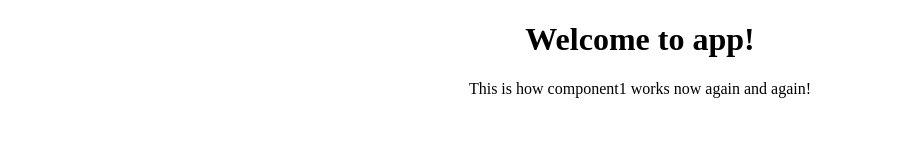
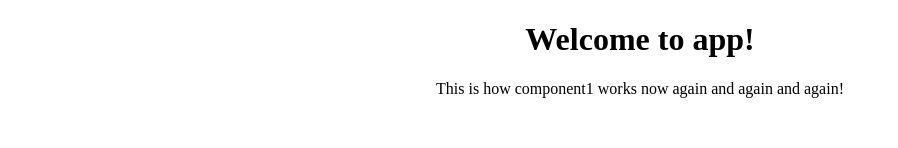
Before and after one commit to collau/ng4-playground, an Angular app: page / in a window 1280 px wide. Shown: the top 148 px of the page, without its empty margins (0-898 px from the left). Built offline with nearby package versions, Linux system fonts and the light colour scheme.

Commit message:
added extra text

```diff
--- a/src/app/component1/component1.component.html
+++ b/src/app/component1/component1.component.html
@@ -1,3 +1,3 @@
 <p>
-  This is how component1 works now again and again!
+  This is how component1 works now again and again and again!
 </p>
```
